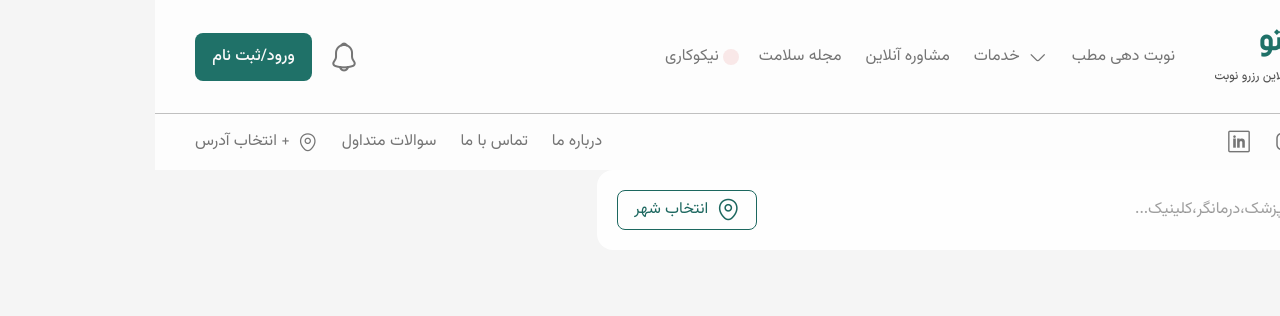
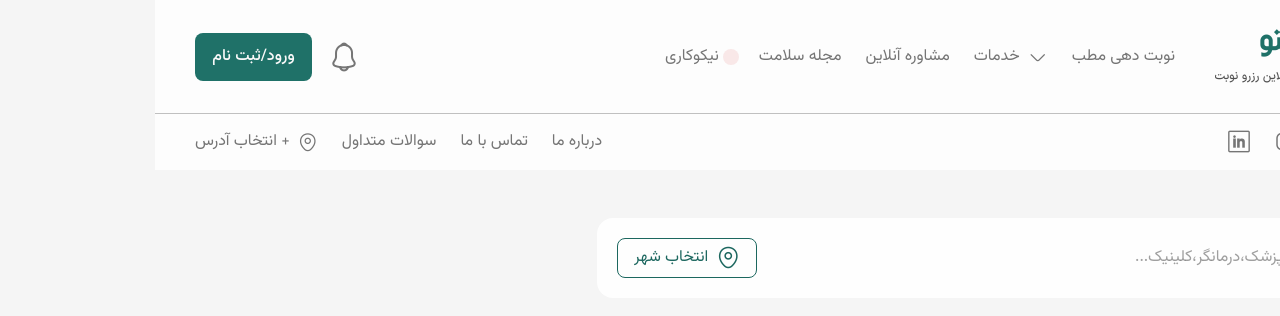
Before and after one commit to MahanZandi/nobito-demo, a Next.js app in the folder webapp/: page /turn-rating in a window 1280 px wide. Shown: the top 316 px of the page. Built offline with nearby package versions, Linux system fonts and the light colour scheme.

Commit message:
completed turn rating search box component

```diff
--- a/webapp/components/website/AppHeader.tsx
+++ b/webapp/components/website/AppHeader.tsx
@@ -33,7 +33,9 @@ interface SocialLinksProps {
 
 // 📌 Reusable component for navigation links
 const NavLinks: React.FC<NavLinksProps> = ({ links }) => {
-  const [openDropdownIndex, setOpenDropdownIndex] = useState<number | null>(null);
+  const [openDropdownIndex, setOpenDropdownIndex] = useState<number | null>(
+    null
+  );
   return (
     <>
       {/* Overlay for close dropdown */}
@@ -136,8 +138,6 @@ const SocialLinks: React.FC<SocialLinksProps> = ({ socials }) => (
   </ul>
 );
 
-
-
 const AppHeader: React.FC = () => {
   const primaryLinks: NavLink[] = [
     { title: "نوبت دهی مطب", url: "/turn-rating" },
@@ -218,7 +218,9 @@ const AppHeader: React.FC = () => {
 
             {/* sidebar and searchbar for mobile view */}
             <div className="flex text-2xl gap-3 xl:hidden">
-              <span className="isax isax-search-normal"></span>
+              <Link href="/search">
+                <span className="isax isax-search-normal"></span>
+              </Link>
               <span
                 className="isax isax-menu-1"
                 onClick={() => setIsOpen(true)}
--- a/webapp/components/website/HomeSearchBox.tsx
+++ b/webapp/components/website/HomeSearchBox.tsx
@@ -361,8 +361,6 @@ const HomeSearchBox = () => {
             <div className="container relative z-20 bg-white rounded-b-2xl shadow lg:w-[798px]">
               <div className="overflow-y-auto max-h-[656px]">
                 <div className="py-6 flex border-y border-grey-200 rounded">
-                  {" "}
-                  {/*TODO */}
                   <p className="text-[16px] text-black-400 font-medium w-[120px]">
                     جستجو های اخیر:
                   </p>
--- a/webapp/components/website/TurnRatingSearchBox.tsx
+++ b/webapp/components/website/TurnRatingSearchBox.tsx
@@ -262,7 +262,7 @@ const TurnRatingSearchBox = () => {
   };
 
   return (
-    <div className="container">
+    <div className="container pt-[48px]">
       <div className="hidden xl:block">
         <label
           form="search"
@@ -301,7 +301,7 @@ const TurnRatingSearchBox = () => {
       <div className="absolute w-full hidden xl:block container">
         {/* modal for selected city */}
         {showCities && (
-          <div className="absolute text-black-400 z-[50] left-[35rem] -top-4 mt-2 w-[200px] max-h-[150px] overflow-y-auto bg-white border border-gray-200 shadow rounded-lg text-right">
+          <div className="absolute text-black-400 z-[50] left-[27rem] -top-4 mt-2 w-[200px] max-h-[150px] overflow-y-auto bg-white border border-gray-200 shadow rounded-lg text-right">
             <div
               onClick={handleClearCityFilter}
               className="px-4 py-2 flex items-center gap-2 text-grey-400"
```
